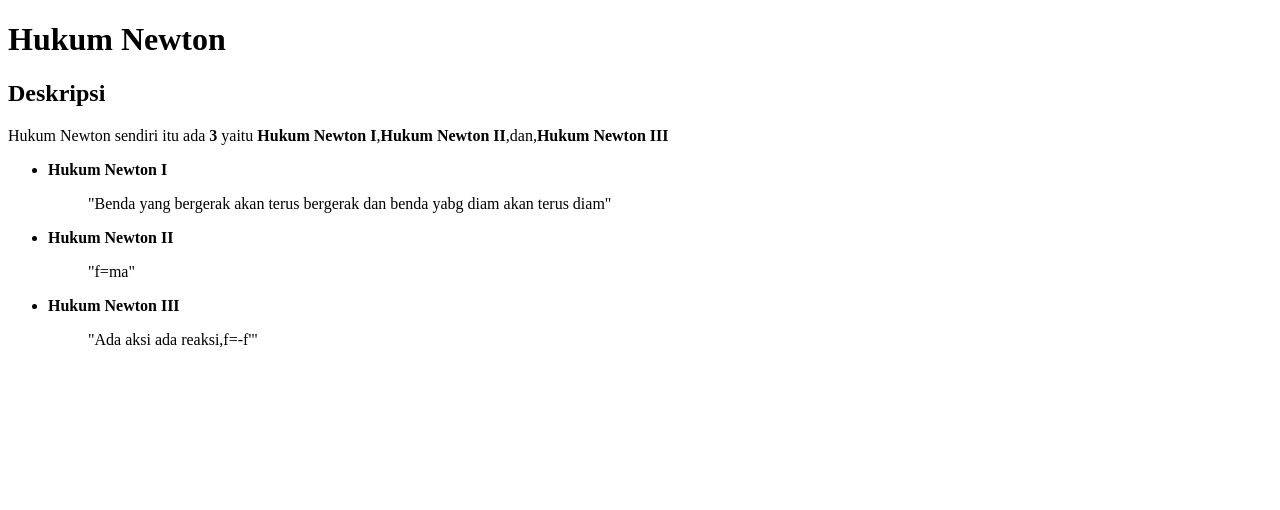
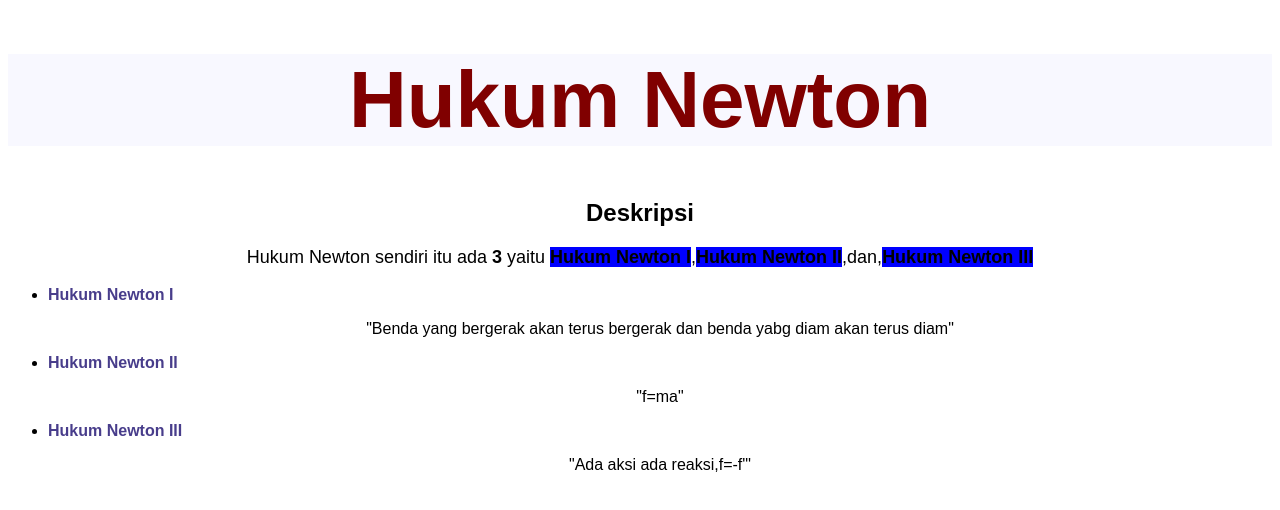
Before and after one commit to King-Xelepose-Louvaramine-III/IntelegentSide, a plain HTML site: page index.html in a window 1280 px wide. Drawn offline with Linux system fonts and the light colour scheme.

Commit message:
Update index.html
i forget to change href

```diff
--- a/index.html
+++ b/index.html
@@ -3,7 +3,7 @@
 <html>
 <head>
 		<title>LAT2</title>
-		<link rel="stylesheet" href="StylesLAT2.css" >
+		<link rel="stylesheet" href="style.css" >
 		<!--kalau ada difolder maka "file.css" ubah jadi "folder/file.css"-->
 </head>
 <body>
```
